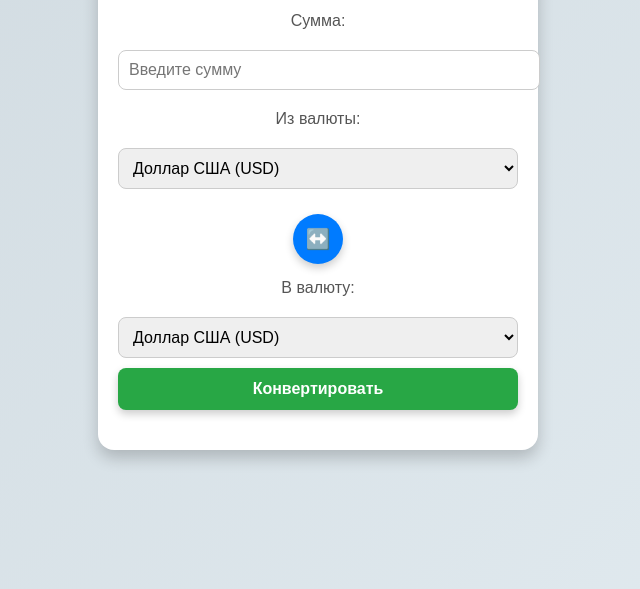
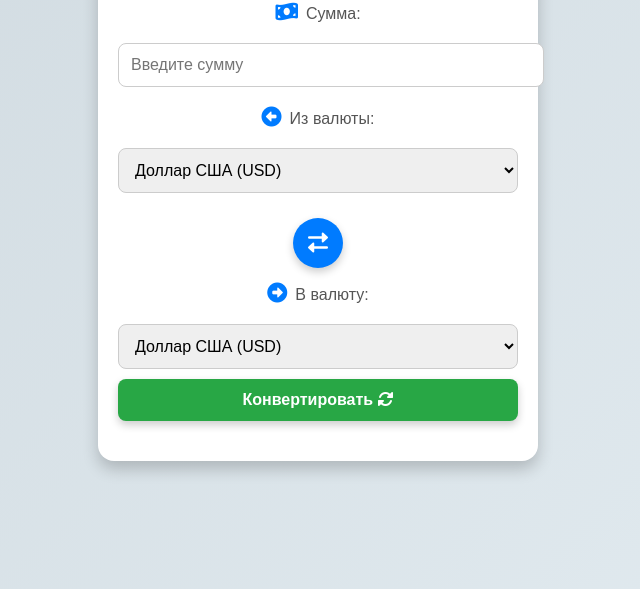
Before and after one commit to SaidXX77/tajcoin-webapp, a plain HTML site: page index.html in a window 1280 px wide. Shown: the part 211-800 px from the top of the page, without its empty margins (322-962 px from the left). Drawn offline with Linux system fonts and the light colour scheme; no server answers.

Commit message:
Update index.html

```diff
--- a/index.html
+++ b/index.html
@@ -4,6 +4,9 @@
     <meta charset="UTF-8">
     <meta name="viewport" content="width=device-width, initial-scale=1.0">
     <title>Калькулятор валют</title>
+    <!-- Подключаем Font Awesome -->
+    <link rel="stylesheet" href="https://cdnjs.cloudflare.com/ajax/libs/font-awesome/6.0.0-beta3/css/all.min.css">
+
     <style>
         body {
             font-family: 'Arial', sans-serif;
@@ -42,7 +45,7 @@
 
         input, select {
             width: 100%;
-            padding: 10px;
+            padding: 12px;
             margin: 10px 0;
             font-size: 16px;
             border: 1px solid #ccc;
@@ -101,15 +104,21 @@
             color: #007bff;
             font-weight: bold;
         }
+
+        .icon {
+            font-size: 20px;
+            margin-right: 8px;
+            color: #007bff;
+        }
     </style>
 </head>
 <body>
     <div class="container">
         <h1>Калькулятор валют</h1>
-        <label for="amount">Сумма:</label>
+        <label for="amount"><i class="fas fa-money-bill-wave icon"></i>Сумма:</label>
         <input type="number" id="amount" placeholder="Введите сумму">
 
-        <label for="fromCurrency">Из валюты:</label>
+        <label for="fromCurrency"><i class="fas fa-arrow-alt-circle-left icon"></i>Из валюты:</label>
         <select id="fromCurrency">
             <option value="USD">Доллар США (USD)</option>
             <option value="RUB">Российский рубль (RUB)</option>
@@ -117,17 +126,19 @@
         </select>
 
         <div class="swap-button">
-            <button onclick="swapCurrencies()">↔️</button>
+            <button onclick="swapCurrencies()">
+                <i class="fas fa-exchange-alt"></i>
+            </button>
         </div>
 
-        <label for="toCurrency">В валюту:</label>
+        <label for="toCurrency"><i class="fas fa-arrow-alt-circle-right icon"></i>В валюту:</label>
         <select id="toCurrency">
             <option value="USD">Доллар США (USD)</option>
             <option value="RUB">Российский рубль (RUB)</option>
             <option value="TJS">Таджикский сомони (TJS)</option>
         </select>
 
-        <button class="convert-btn" onclick="convertCurrency()">Конвертировать</button>
+        <button class="convert-btn" onclick="convertCurrency()">Конвертировать <i class="fas fa-sync-alt"></i></button>
 
         <p id="result"></p>
     </div>
```
